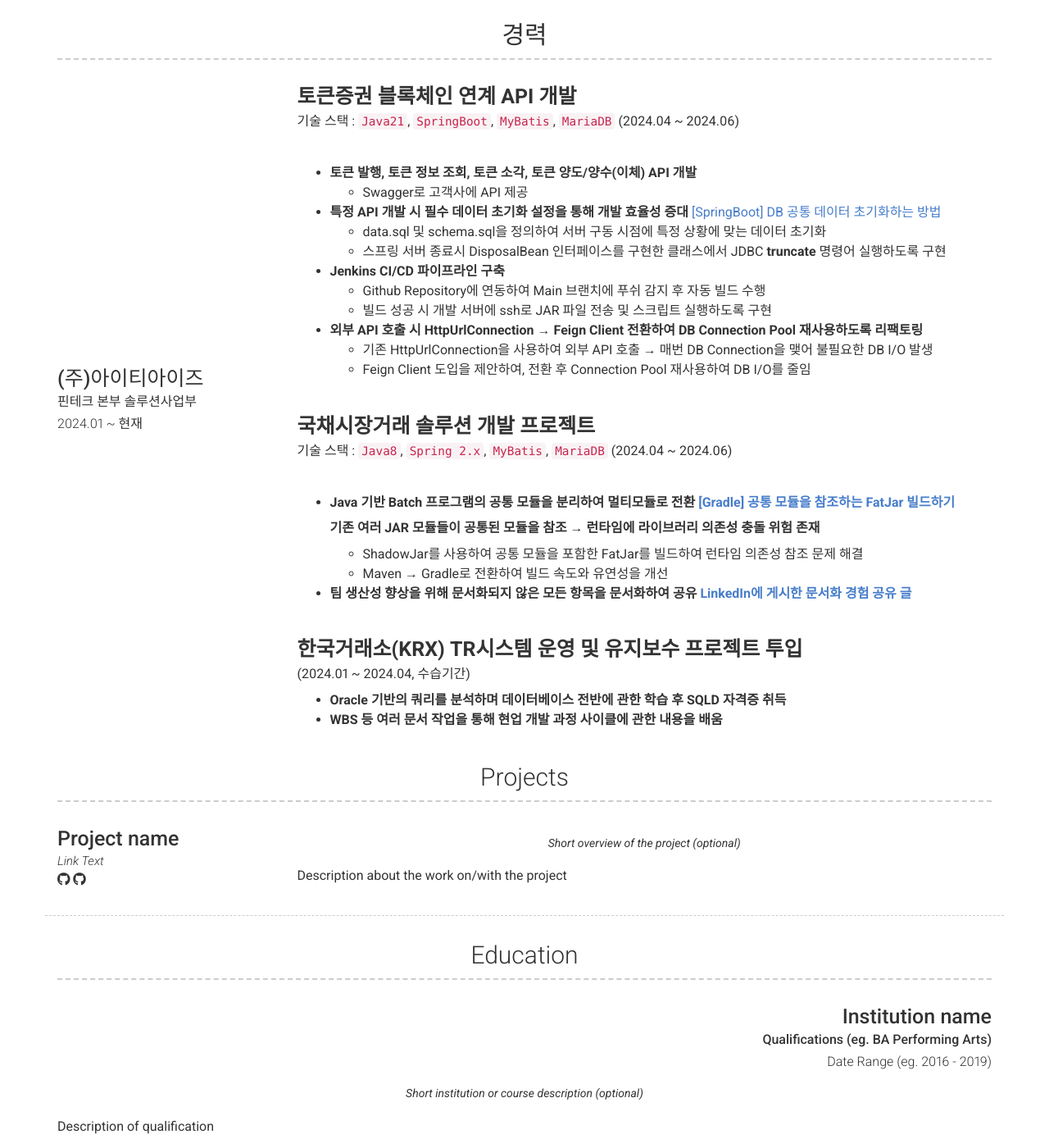
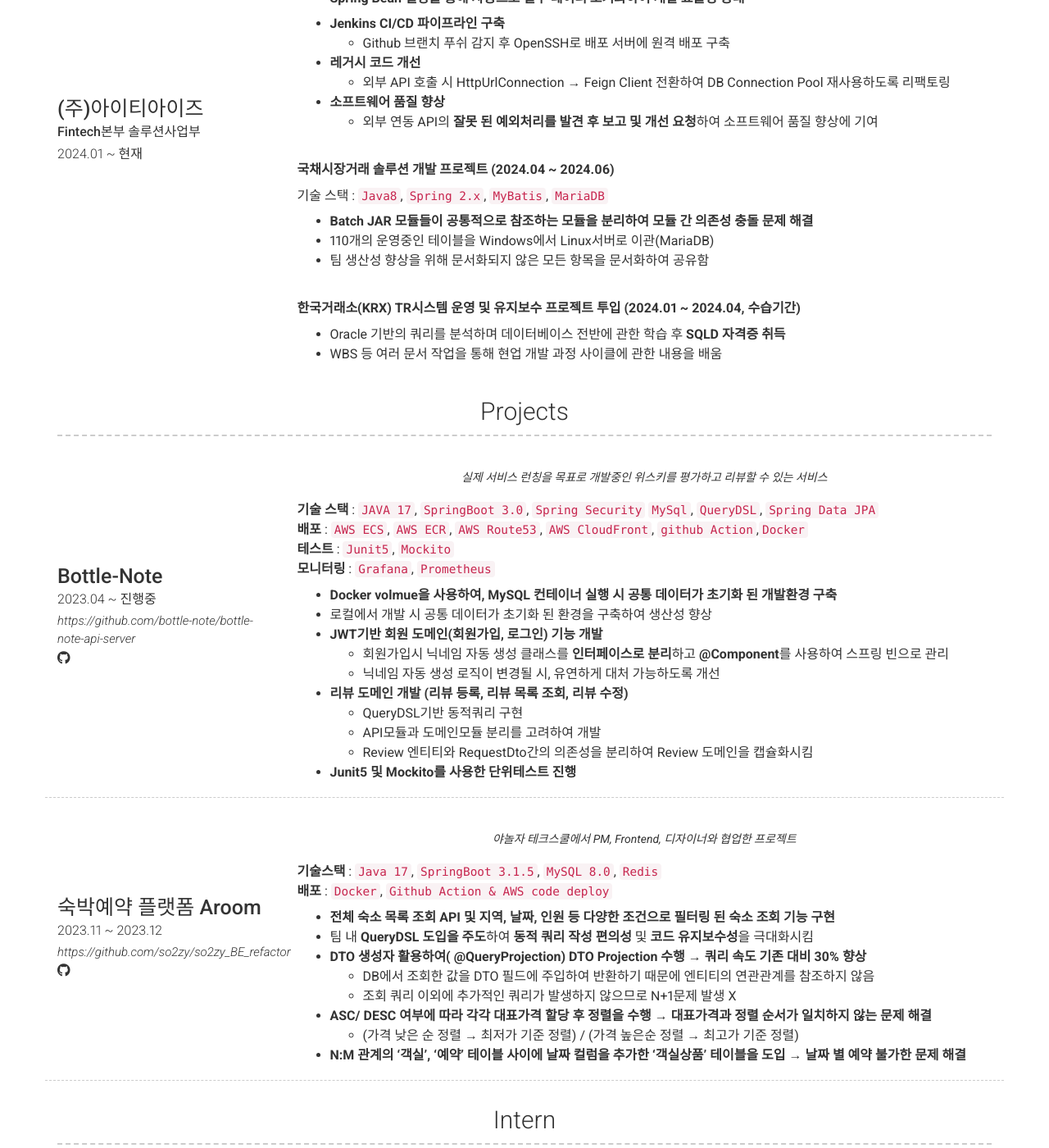
Before and after one commit to chadongmin/chadongmin.github.io, a Jekyll site: the page built from index.md, in a window 1280 px wide and 1400 px high, scrolled down 739 px. Shown: the whole window at 82% size. Built offline with Jekyll 4.4.1, drawn with Linux system fonts in a browser that asks for light colours; nearby versions of some CDN libraries; some of the changed text lies outside the part shown.

Commit message:
이력서 v1

```diff
--- a/_config.yml
+++ b/_config.yml
@@ -47,28 +47,13 @@ additional_links:
 # About Section
 
 # about_title: About Me (Use this to override about section title)
-about_title: 핵심역량
 about_profile_image: images/profile_image.jpg
 about_content: | # this will include new lines to allow paragraphs
-
-  #### **실무 프로세스 경험**
-  - (주)아이티아이즈 핀테크 본부 솔루션사업부에서 국채시장거래 솔루션 및 조각투자 연계 플랫폼 개발
-    - MSA 기반 아키텍처 및 실제 가동중인 솔루션의 운영 환경 경험
-    - 멀티 모듈 구현을 위해 Maven에서 Gradle로 전환 후 FatJar를 활용하여 모듈 의존성 분리
-    - 트러블 슈팅 및 매뉴얼이 부재한 사항들 모두 문서화 한 뒤 공유하여 생산성 향상에 기여
-
-  <br>
-  #### **성장하고자 하는 태도**
-  - 퇴근 후 다른 개발자들과 위스키 리뷰 서비스 ‘보틀노트’ 를 개발중입니다. ([Github](https://github.com/bottle-note) 링크 참조)
-    - docker-compose 개발환경 구축 / JWT 기반 인증,인가 API 개발 / 리뷰 관련 기능 API 개발
-  - CS 지식 함양을 위한 정보처리기사 자격증 및 SQLD 취득 (2022년 3회차 합격률 17%)
-
-  <br>
-  #### **집요함과 문제해결력**
-  - 1년 7개월 간 학부 연구생으로 연구 수행 및 논문 작성 경험
-    - IoT기반의 연구주제에 머신러닝 적용 및 UDP 서버, 시각화 프로그램을 순수 Java로 구현
-    - ‘머신러닝 기반의 CIR(Channel Impulse Response) 데이터셋을 활용한 NOS/NLOS 검출’ 연구 수행
-
+  Java & Spring 기반의 1년차 서버 백엔드 개발자 차동민입니다. <br>
+  금융 소프트웨어 기업인 (주)아이티아이즈에서 <mark>조각투자 블록체인 연계 API 개발</mark> 등의 프로젝트를 수행했습니다. <br>
+  문서화되지 않은 모든 항목을 문서화하여 공유하고, 개발 중 반복되는 과정을 자동화하는 등 <mark>팀 전체의 생산성 향상</mark>을 위해 노력했습니다. <br>
+  현재는 서비스 운영 경험을 위해 퇴근 후 팀 프로젝트로 '보틀노트'라는 서비스를 개발중입니다.<br>
+  팀원들과 **코드 리뷰** 및 **테스트 코드** 작성을 하며 지속적인 소프트웨어 품질 향상을 위해 노력합니다.
 content:
   #경력
   - title: 경력
@@ -76,50 +61,43 @@ content:
     content:
       - layout: left
         title: (주)아이티아이즈
-        sub_title: 핀테크 본부 솔루션사업부
+        sub_title: Fintech본부 솔루션사업부
         caption: 2024.01 ~ 현재
         #        link: Link to company (optional)
         #        quote: >
         #          금융 소프트웨어를 개발하는 기업입니다.
         description: | # this will include new lines to allow paragraphs
-          #### **토큰증권 블록체인 연계 API 개발**
+          **토큰증권 블록체인 연계 API 개발 (2024.04 ~ 2024.06)**
 
-            기술 스택 : `Java21`, `SpringBoot`, `MyBatis`, `MariaDB` (2024.04 ~ 2024.06)
-
-            <br>
+            기술 스택 : `Java21`, `SpringBoot`, `MyBatis`, `MariaDB`
 
           - **토큰 발행, 토큰 정보 조회, 토큰 소각, 토큰 양도/양수(이체) API 개발**
-              - Swagger로 고객사에 API 제공
-          - **특정 API 개발 시 필수 데이터 초기화 설정을 통해 개발 효율성 증대** [[SpringBoot] DB 공통 데이터 초기화하는 방법](https://iamdongmin.tistory.com/92)
-              - data.sql 및 schema.sql을 정의하여 서버 구동 시점에 특정 상황에 맞는 데이터 초기화
-              - 스프링 서버 종료시 DisposalBean 인터페이스를 구현한 클래스에서 JDBC **truncate** 명령어 실행하도록 구현
+
+          - **Spring Bean 설정을 통해 자동으로 필수 데이터 초기화하여 개발 효율성 증대**
+
           - **Jenkins CI/CD 파이프라인 구축**
-              - Github Repository에 연동하여 Main 브랜치에 푸쉬 감지 후 자동 빌드 수행
-              - 빌드 성공 시 개발 서버에 ssh로  JAR 파일 전송 및 스크립트 실행하도록 구현
-          - **외부 API 호출 시 HttpUrlConnection → Feign Client 전환하여 DB Connection Pool 재사용하도록 리팩토링**
-              - 기존 HttpUrlConnection을 사용하여 외부 API 호출 → 매번 DB Connection을 맺어 불필요한 DB I/O 발생
-              - Feign Client 도입을 제안하여, 전환 후 Connection Pool 재사용하여 DB I/O를 줄임
+            - Github 브랜치 푸쉬 감지 후 OpenSSH로 배포 서버에 원격 배포 구축
+
+          - **레거시 코드 개선**
+            - 외부 API 호출 시 HttpUrlConnection → Feign Client 전환하여 DB Connection Pool 재사용하도록 리팩토링
+
+          - **소프트웨어 품질 향상**
+            - 외부 연동 API의 **잘못 된 예외처리를 발견 후 보고 및 개선 요청**하여 소프트웨어 품질 향상에 기여
 
           <br>
-          #### **국채시장거래 솔루션 개발 프로젝트**
+          **국채시장거래 솔루션 개발 프로젝트 (2024.04 ~ 2024.06)**
 
-            기술 스택 : `Java8`, `Spring 2.x`, `MyBatis`, `MariaDB` (2024.04 ~ 2024.06)
+            기술 스택 : `Java8`, `Spring 2.x`, `MyBatis`, `MariaDB`
 
-            <br>
-
-          - **Java 기반 Batch 프로그램의 공통 모듈을 분리하여 멀티모듈로 전환 [[Gradle] 공통 모듈을 참조하는 FatJar 빌드하기](https://iamdongmin.tistory.com/90)**
-
-              **기존 여러 JAR 모듈들이 공통된 모듈을 참조 → 런타임에 라이브러리 의존성 충돌 위험 존재**
-
-              - ShadowJar를 사용하여 공통 모듈을 포함한 FatJar를 빌드하여 런타임 의존성 참조 문제 해결
-              - Maven → Gradle로 전환하여 빌드 속도와 유연성을 개선
-          - **팀 생산성 향상을 위해 문서화되지 않은 모든 항목을 문서화하여 공유 [LinkedIn에 게시한 문서화 경험 공유 글](https://www.linkedin.com/feed/update/urn:li:activity:7202254329175564290/)**
+          - **Batch JAR 모듈들이 공통적으로 참조하는 모듈을 분리하여 모듈 간 의존성 충돌 문제 해결**
+          - 110개의 운영중인 테이블을 Windows에서 Linux서버로 이관(MariaDB)
+          - 팀 생산성 향상을 위해 문서화되지 않은 모든 항목을 문서화하여 공유함
 
           <br>
-          #### **한국거래소(KRX) TR시스템 운영 및 유지보수 프로젝트 투입**
-          (2024.01 ~ 2024.04, 수습기간)
-          - **Oracle 기반의 쿼리를 분석하며 데이터베이스 전반에 관한 학습 후  SQLD 자격증 취득**
-          - **WBS 등 여러 문서 작업을 통해 현업 개발 과정 사이클에 관한 내용을 배움**
+          **한국거래소(KRX) TR시스템 운영 및 유지보수 프로젝트 투입 (2024.01 ~ 2024.04, 수습기간)**
+
+          - Oracle 기반의 쿼리를 분석하며 데이터베이스 전반에 관한 학습 후  **SQLD 자격증 취득**
+          - WBS 등 여러 문서 작업을 통해 현업 개발 과정 사이클에 관한 내용을 배움
 
 
     #프로젝트
@@ -129,32 +107,119 @@ content:
       - layout: left
         border: weak  # Value of `weak` will display a weak border below this item. # Any
                       # other value (or no value) means no border will be displayed
-        title: Project name
-        link: Link to project (eg. sproogen.github.io/modern-resume-theme)(optional)
-        link_text: Link Text
+        title: Bottle-Note
+        caption: 2023.04 ~ 진행중
+        link: https://github.com/bottle-note/bottle-note-api-server
+        link_text: https://github.com/bottle-note/bottle-note-api-server
         additional_links:
           - title:  Github page for project (eg. sproogen/modern-resume-theme)
             icon: fab fa-github
-            url: Link to project (eg. sproogen.github.io/modern-resume-theme)(optional)
+            url: https://github.com/bottle-note/bottle-note-api-server
+#          - title:  Github page for project (eg. sproogen/modern-resume-theme)
+#            icon: fab fa-github
+#            url: Link to project (eg. sproogen.github.io/modern-resume-theme)(optional)
+        quote: >
+          실제 서비스 런칭을 목표로 개발중인 위스키를 평가하고 리뷰할 수 있는 서비스
+        description: | # this will include new lines to allow paragraphs
+
+          **기술 스택** :
+          `JAVA 17`, `SpringBoot 3.0`, `Spring Security`
+          `MySql`, `QueryDSL`, `Spring Data JPA` <br>
+          **배포** : `AWS ECS`, `AWS ECR`, `AWS Route53`, `AWS CloudFront`,
+          `github Action`,`Docker` <br>
+          **테스트** : `Junit5`, `Mockito` <br>
+          **모니터링** : `Grafana`, `Prometheus`<br>
+
+          - **Docker volmue을 사용하여, MySQL 컨테이너 실행 시 공통 데이터가 초기화 된 개발환경 구축**
+          - 로컬에서 개발 시 공통 데이터가 초기화 된 환경을 구축하여 생산성 향상
+          - **JWT기반 회원 도메인(회원가입, 로그인) 기능 개발**
+              - 회원가입시 닉네임 자동 생성 클래스를 **인터페이스로 분리**하고 **@Component**를 사용하여 스프링 빈으로 관리
+              - 닉네임 자동 생성 로직이 변경될 시, 유연하게 대처 가능하도록 개선
+          - **리뷰 도메인 개발 (리뷰 등록, 리뷰 목록 조회, 리뷰 수정)**
+              - QueryDSL기반 동적쿼리 구현
+              - API모듈과 도메인모듈 분리를 고려하여 개발
+              - Review 엔티티와 RequestDto간의 의존성을 분리하여 Review 도메인을 캡슐화시킴
+          - **Junit5 및 Mockito를 사용한 단위테스트 진행**
+
+      - layout: left
+        border: weak  # Value of `weak` will display a weak border below this item. # Any
+        # other value (or no value) means no border will be displayed
+        title: 숙박예약 플랫폼 Aroom
+        caption: 2023.11 ~ 2023.12
+        link: https://github.com/so2zy/so2zy_BE_refactor
+        link_text: https://github.com/so2zy/so2zy_BE_refactor
+        additional_links:
           - title:  Github page for project (eg. sproogen/modern-resume-theme)
             icon: fab fa-github
-            url: Link to project (eg. sproogen.github.io/modern-resume-theme)(optional)
+            url: https://github.com/so2zy/so2zy_BE_refactor
+        #          - title:  Github page for project (eg. sproogen/modern-resume-theme)
+        #            icon: fab fa-github
+        #            url: Link to project (eg. sproogen.github.io/modern-resume-theme)(optional)
         quote: >
-          Short overview of the project (optional)
+          야놀자 테크스쿨에서 PM, Frontend, 디자이너와 협업한 프로젝트
         description: | # this will include new lines to allow paragraphs
-          Description about the work on/with the project
+          **기술스택** : `Java 17`, `SpringBoot 3.1.5`, `MySQL 8.0`, `Redis` <br>
+          **배포** : `Docker`, `Github Action & AWS code deploy`
+          - **전체 숙소 목록 조회 API 및 지역, 날짜, 인원 등 다양한 조건으로 필터링 된 숙소 조회 기능 구현**
+          - 팀 내 **QueryDSL 도입을 주도**하여 **동적 쿼리 작성 편의성** 및 **코드 유지보수성**을 극대화시킴
+          - **DTO 생성자 활용하여( @QueryProjection) DTO Projection 수행 → 쿼리 속도 기존 대비 30% 향상**
+              - DB에서 조회한 값을 DTO 필드에 주입하여 반환하기 때문에 엔티티의 연관관계를 참조하지 않음
+              - 조회 쿼리 이외에 추가적인 쿼리가 발생하지 않으므로 N+1문제 발생 X
+          - **ASC/ DESC 여부에 따라 각각 대표가격 할당 후 정렬을 수행 → 대표가격과 정렬 순서가 일치하지 않는 문제 해결**
+              - (가격 낮은 순 정렬 → 최저가 기준 정렬) / (가격 높은순 정렬 → 최고가 기준 정렬)
+          - **N:M 관계의 ‘객실’, ‘예약’ 테이블 사이에 날짜 컬럼을 추가한 ‘객실상품’ 테이블을 도입 → 날짜 별 예약 불가한 문제 해결**
+
+    #인턴 및 대외활동
+  - title: Intern
+    layout: list
+    content:
+      - layout: top-left
+        title: 실시간 임베디드 시스템 연구실
+        sub_title: 학부연구생
+        caption: 2023.07 ~ 2024.01
+        quote: >
+          대구대학교 정보통신 대학 소속 IEEE 802.15.4z 기반의 저전력 무선 통신을 연구하는 연구실
+        description: | # this will include new lines to allow paragraphs
+          - **Java를 사용하여 UDP 서버 및 시각화 프로그램을 제작**하고 **딥러닝을 통해 성능을 향상**시키는 등의 성과
+            - Reflection API로 하드코딩 되었던 좌표값을 외부 주입하도록 개선하여, 좌표 값 수정될 때 마다 새로 빌드하지 않도록 개선
+          - 한국연구재단의 지원을 받은 ‘스마트 시티를 위한 저전력 지능형 사물인터넷 Connectivity연구’
+              - ‘IEEE 802.15.4z 기반 저전력 실시간 위치인식 시스템’ 연구 수행
+              - ‘머신러닝 기반의 CIR(Channel Impulse Response) 데이터셋을 활용한 NOS/NLOS 검출’ 연구 수행
   #교육
   - title: Education
     layout: list
     content:
-      - layout: top-right
-        title: Institution name
-        sub_title: Qualifications (eg. BA Performing Arts)
-        caption: Date Range (eg. 2016 - 2019)
+      - layout: top-left
+        title: 야놀자 테크스쿨
+        sub_title: 교육생
+        caption: 2023.07 ~ 2024.01
         quote: >
-          Short institution or course description (optional)
+          야놀자에서 기획하고 패스트캠퍼스에서 운영하는 백엔드 개발자 양성 부트캠프
         description: | # this will include new lines to allow paragraphs
-          Description of qualification
+
+          PM, Front-end, UI/UX 디자이너와 협업하여 프로젝트의 기획부터 배포까지 경험
+
+          - **현업 야놀자 개발자 평가 후 12팀 중 1위로 최우수 프로젝트 선정**
+
+          여행/숙박/예약 도메인의 비즈니스적 관점에서의 문제점을 겪고 해결
+
+          Spring Boot, MyBatis, JPA, Git, AWS, CI/CD 외 다수
+
+
+      - layout: top-left
+        title: 대구대학교
+        sub_title: AI 소프트웨어 전공
+        caption: 2018.03 ~ 2024.02
+        #quote: >
+        description: | # this will include new lines to allow paragraphs
+
+          학점 : 3.87 / 4.5 <br>
+          성적장학금 3회 및 교수님 추천 장학금 수혜 <br>
+          자료구조 : A+ |
+          운영체제 : A+ |
+          컴퓨터네트워크 : A |
+          자바 프로그래밍 : A+
+
   - title: A Little More About Me
     layout: text
     content: | # this will include new lines to allow paragraphs
```
Also changed, not shown: 1 other file.
